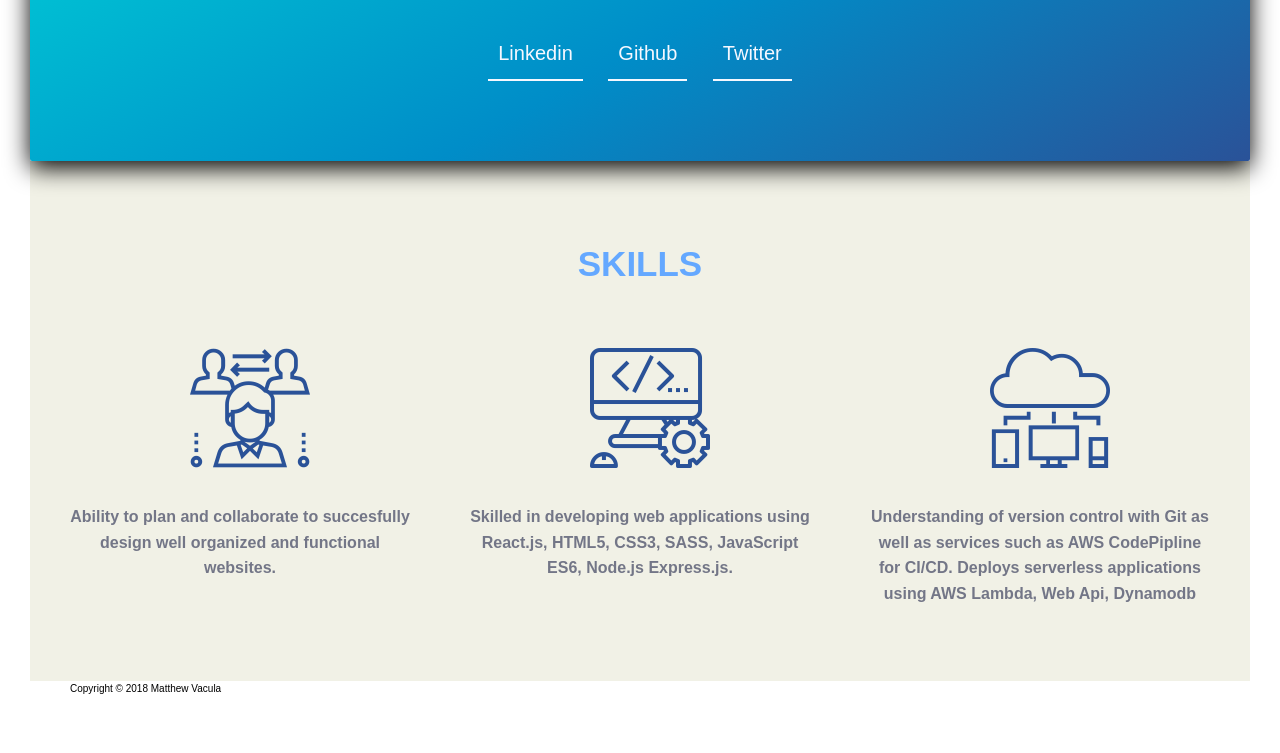
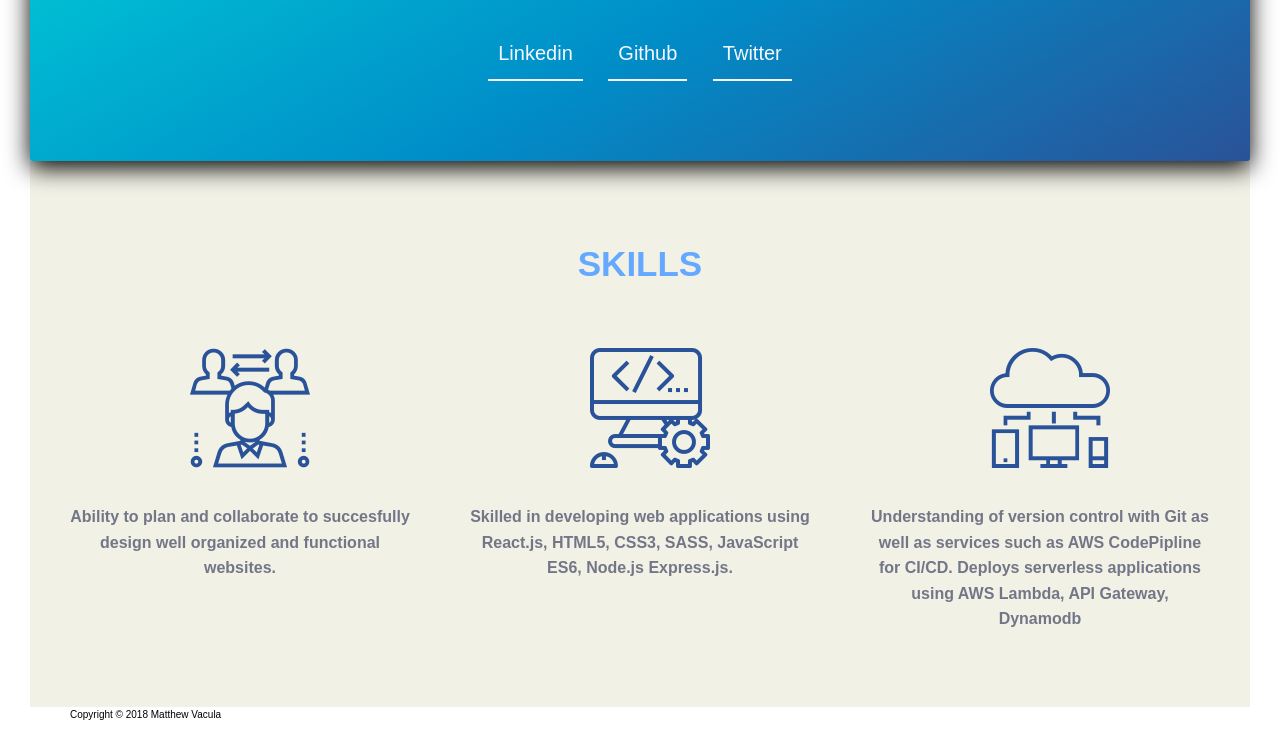
Before and after one commit to mdvacula/mdvacula.github.io, a website: page index.html in a window 1280 px wide. Shown: the part 549-1302 px from the top of the page. Before the commit the page ends 1276 px from the top, so only its background shows below. Drawn offline with Linux system fonts and the light colour scheme.

Commit message:
edited skills text

```diff
--- a/index.html
+++ b/index.html
@@ -42,7 +42,7 @@
 				</div>
 				<div class="col-1-of-3">
 						<i class="flaticon-cloud"></i>
-						<p class="paragraph">Understanding of version control with Git as well as services such as AWS CodePipline for CI/CD. Deploys serverless applications using AWS Lambda, Web Api, Dynamodb</p>
+						<p class="paragraph">Understanding of version control with Git as well as services such as AWS CodePipline for CI/CD. Deploys serverless applications using AWS Lambda, API Gateway, Dynamodb</p>
 					</div>
 			</div>
 		</section>
```
